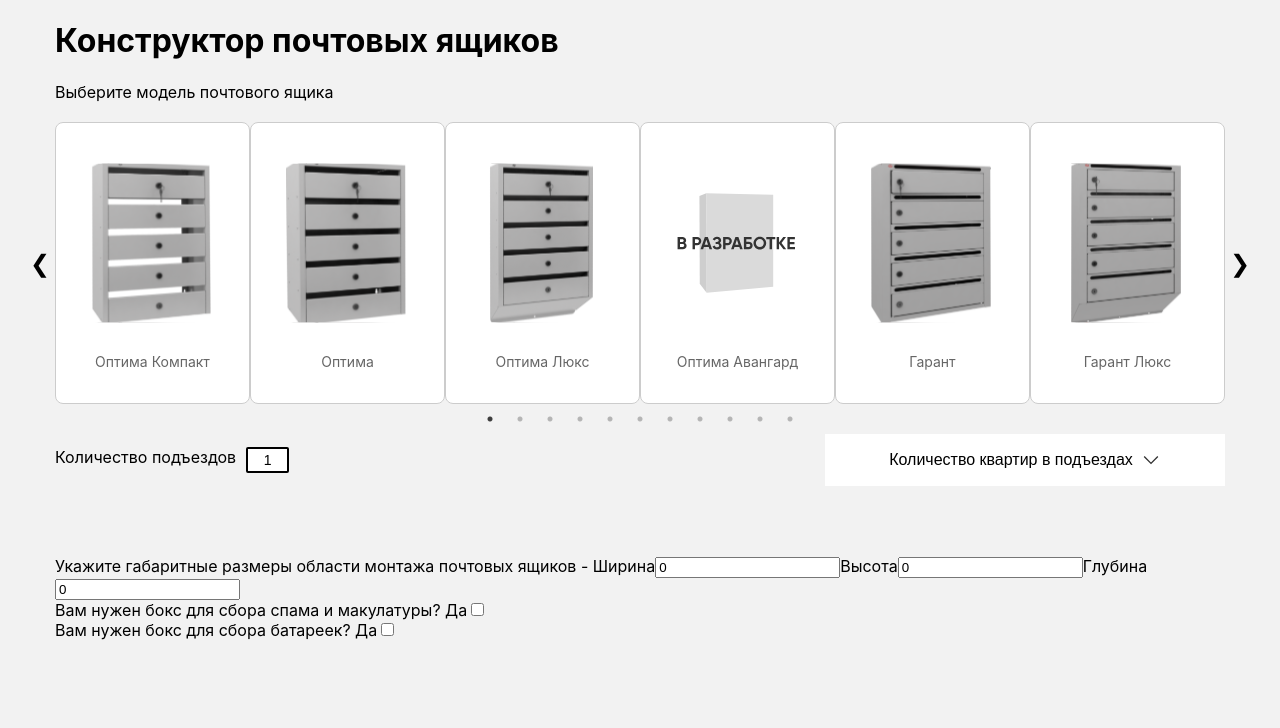
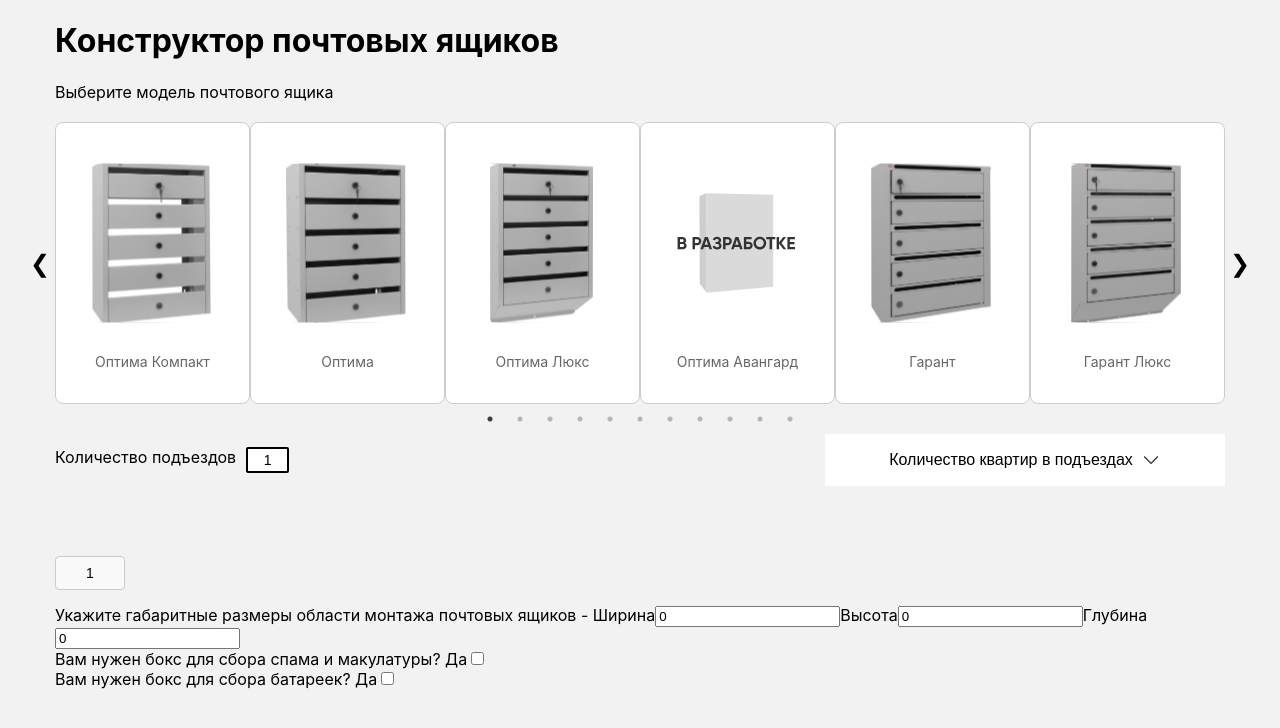
Before and after one commit to SovaaaQ/boxes, a React (Create React App) app: page / in a window 1280 px wide. Shown: the top 728 px of the page. Built offline with nearby package versions, Linux system fonts and the light colour scheme.

Commit message:
ButtonEntrance

```diff
--- a/src/component/ButtonEntrance/ButtonEntrance.css
+++ b/src/component/ButtonEntrance/ButtonEntrance.css
@@ -1,18 +1,21 @@
 .entrance-buttons {
     display: flex;
     flex-wrap: wrap;
-    gap: 8px;
+    /* gap: 8px; */
     margin-top: 16px;
-    justify-content:space-between;
+    /* justify-content:space-between;  */
     margin-bottom: 15px;
   }
 
   .entrance-button {
     background-color: #f9f9f9;
     color: black;
-    padding: 8px 16px;
+    padding: 8px 30px;
     font-size: 14px;
     border: 1px solid #ccc;
     cursor: pointer;
     border-radius: 4px;
   }
+  .entrance-button:hover {
+    border-color: #AE2121;
+  }
--- a/src/component/EntranceForm/EntranceForm.jsx
+++ b/src/component/EntranceForm/EntranceForm.jsx
@@ -1,5 +1,6 @@
 import React, { useState } from 'react';
 import './EntranceForm.css';
+import ButtonEntrance from '../ButtonEntrance/ButtonEntrance';
 
 const EntranceForm = () => {
   const [numEntrances, setNumEntrances] = useState(1);
@@ -102,6 +103,7 @@ const EntranceForm = () => {
           )}
         </div>
       </div>
+      <ButtonEntrance numEntrances={numEntrances} />
     </div>
   );
 };
```
